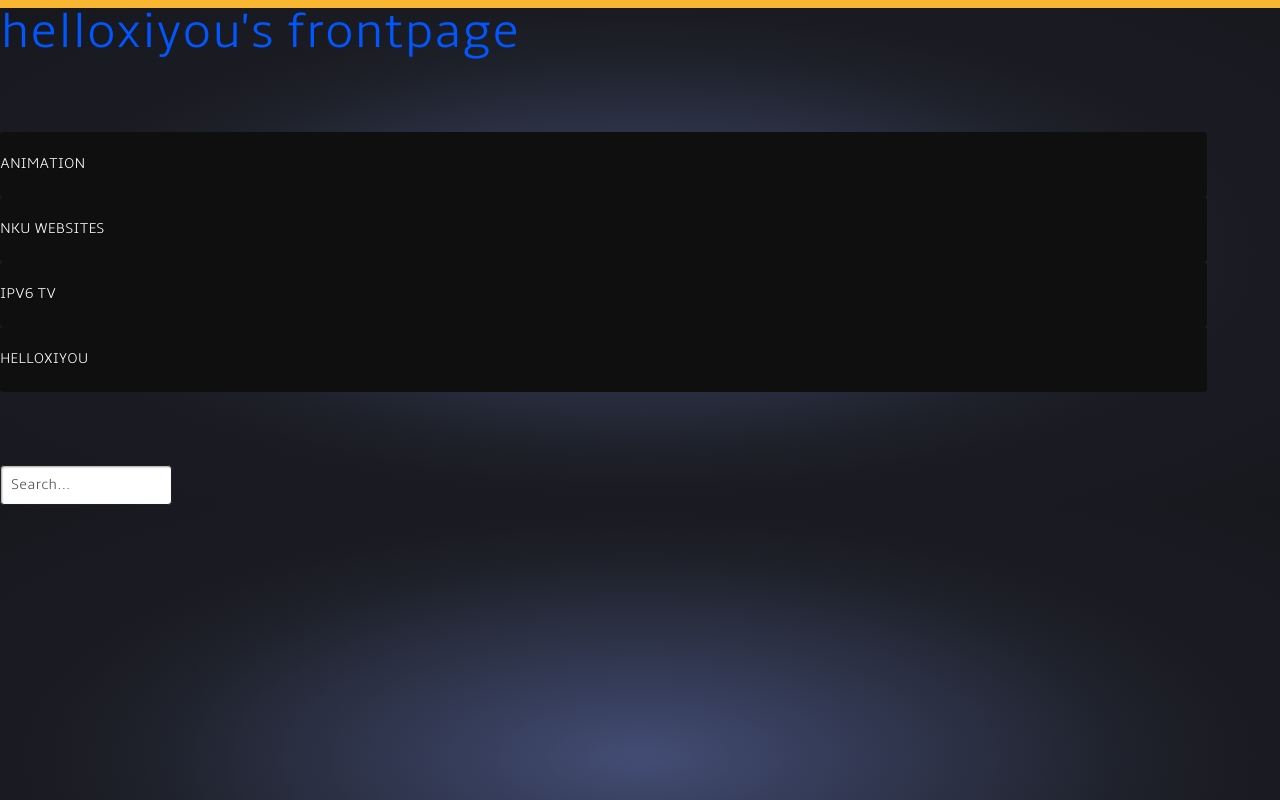
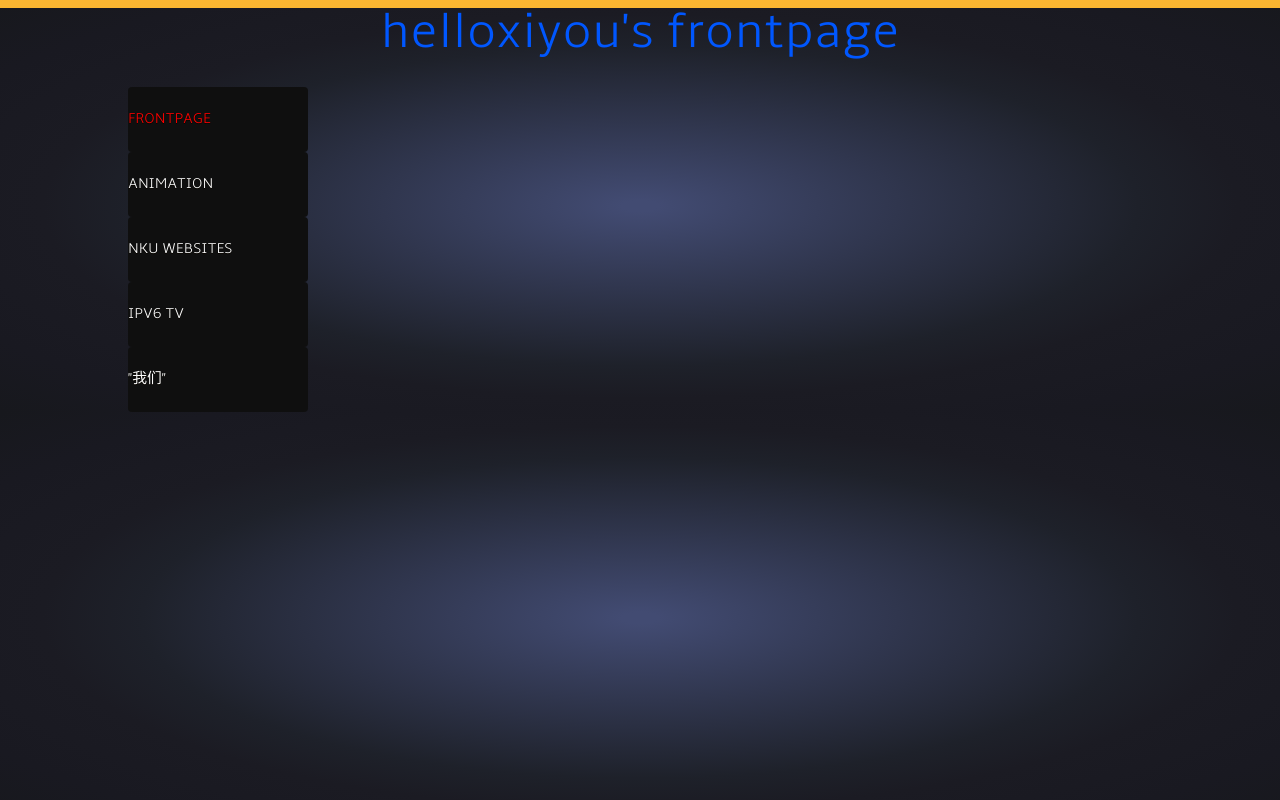
Before and after one commit to lixu19950414/helloxiyou-html, a plain HTML site: page index.html in a window 1280 px wide. Drawn offline with Linux system fonts and the light colour scheme.

Commit message:
5月30日更新

```diff
--- a/helloxiyou/web/css/style.css
+++ b/helloxiyou/web/css/style.css
@@ -74,6 +74,7 @@ body {
 .nav {
 	margin-top: 6%;
 	text-align: center;
+	color: #EC0003;
 }
 .nav li {
 	display: inherit;
@@ -101,7 +102,7 @@ body {
 	background: rgba(15, 15, 15, 1);
 }
 .nav li a:hover {
-	color: #FFFFFF;
+	color: #FF0004;
 	background: rgba(15, 15, 15, 1);
 	text-align: left;
 }
--- a/index.html
+++ b/index.html
@@ -11,25 +11,22 @@
     <script src="js/frontpage/mima.js"></script>
     </head>
 
-
-
     <body>
-    <div class="logo">
-	<h1 style="color:#0057FF;font-size:50px;"><strong><em>helloxiyou's frontpage</em></strong></h1>
-    <div>
-
+    <h1 style="color:#0057FF;font-size:50px;text-align: center;"><strong><em>helloxiyou's frontpage</em></strong></h1>
+    <br/>
+    <div class="wrap">
+	<div class="header-right">
     <div class="menu">
 	  <ul class="nav">
-			<li class="active"><a href="shenshi.html">Animation</a></li>
+      	<li class="active"><a href="index.html" style="color:red">Frontpage</a></li>
+		<li class="active"><a href="shenshi.html">Animation</a></li>
    		<li class="active"><a href="nkuwebsites.html">NKU&nbsp;Websites</a></li>
    		<li class="active"><a href="ipv6tv.html">ipv6&nbsp;TV</a></li>
-      		<li class="active"><a id="jiami" onClick = "tanchuang()">helloxiyou</a></li>
+      	<li class="active"><a id="jiami" onClick = "tanchuang()">"我们"</a></li>
 	  </ul>
-		<form class="searchform" action="#">
-			<input class="searchfield" type="text" value="Search..." onfocus="if (this.value == 'Search...') {this.value = '';}" onblur="if (this.value == '') {this.value = 'Search...';}" />
-		</form>
 	</div>
-
+    </div>
+    </div>
 
 
 </body>
--- a/js/frontpage/mima.js
+++ b/js/frontpage/mima.js
@@ -1,9 +1,9 @@
 function tanchuang(){
 	var password = prompt("Enter password.");
 	if(password == "helloxiyou"){
-		window.open('helloxiyou/web/index.html','_blank');
+		window.open('helloxiyou/web/index.html','_self');
 	}
-	else if(password == ""){
+	else if(password == ""||password == null){
 
 	}
 	else{
```
Also changed, not shown: helloxiyou/web/index.html (+7 -2 lines), 2 other files.
